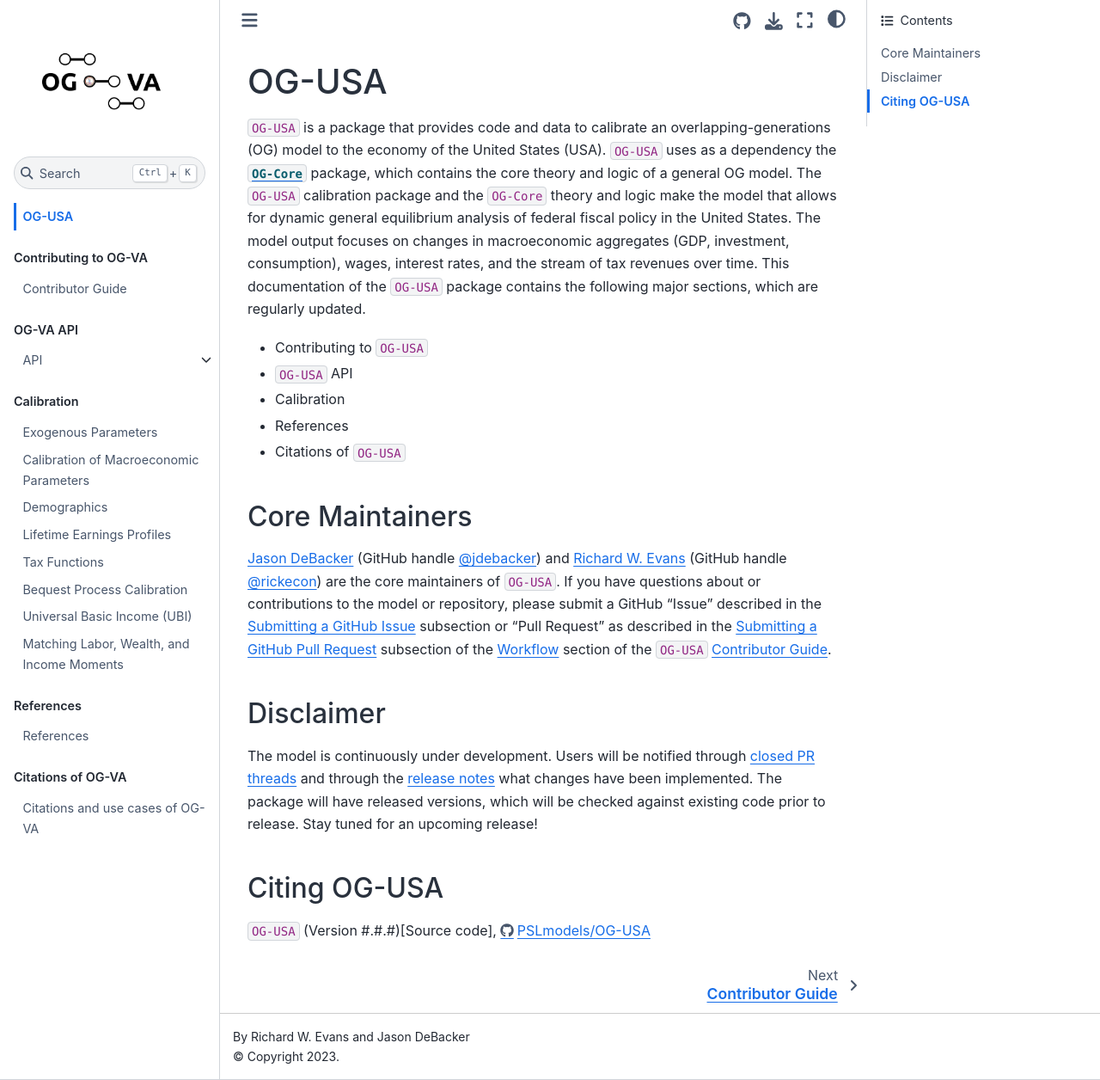
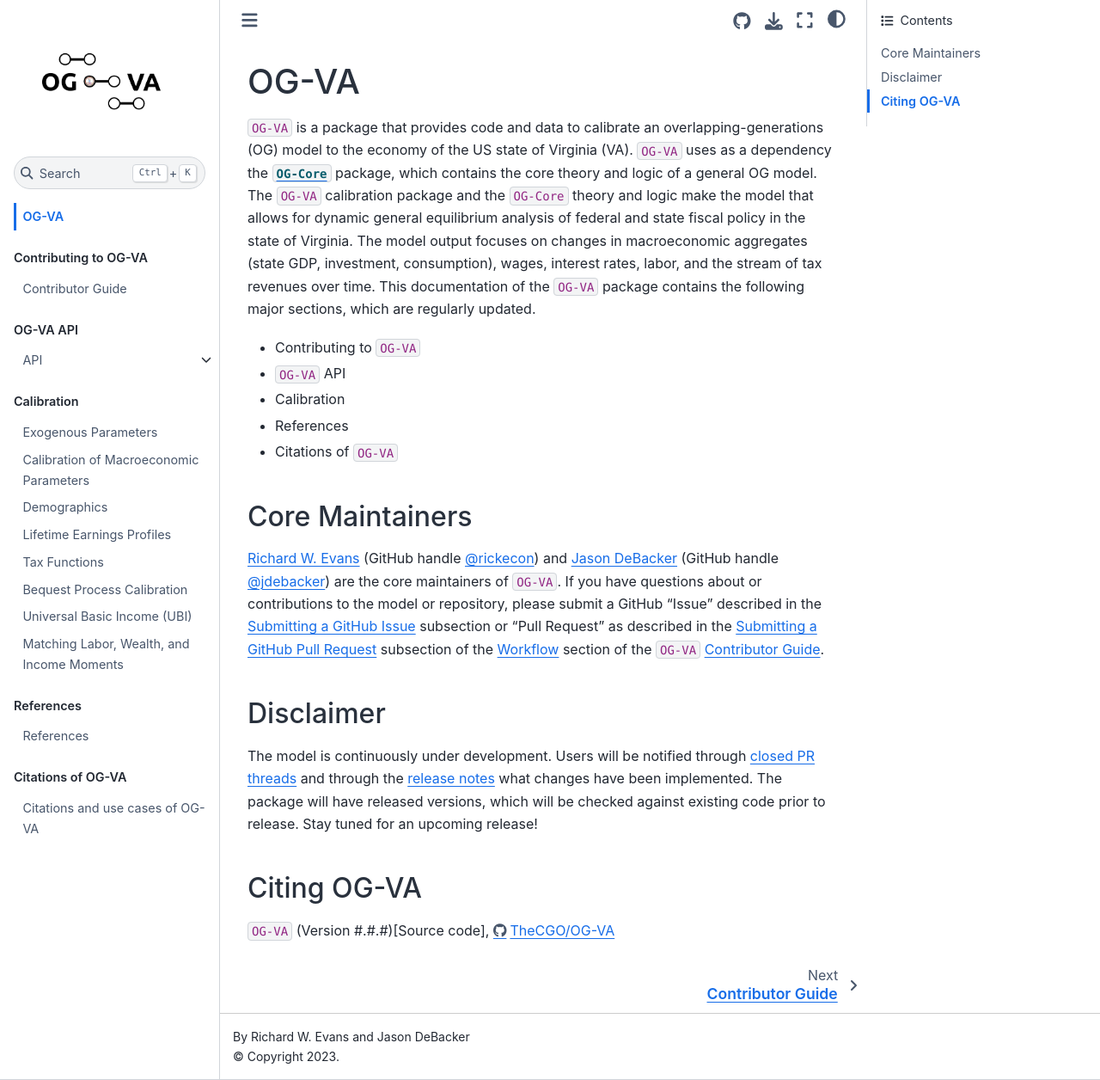
Before and after one commit to jdebacker/OG-VA, a Jupyter Book: the page built from docs/book/content/intro/intro.md, in a window 1280 px wide and 1256 px high. Shown: the whole window at 86% size. Built offline with Jupyter Book 1.0.4 settings and Sphinx 7.4.7 and the Sphinx Book theme 1.1.4, drawn with Linux system fonts in a browser that asks for light colours.

Commit message:
Updated intro.md

```diff
--- a/docs/book/content/intro/intro.md
+++ b/docs/book/content/intro/intro.md
@@ -1,28 +1,28 @@
 (Chap_Intro)=
-# OG-USA
+# OG-VA
 
-`OG-USA` is a package that provides code and data to calibrate an overlapping-generations (OG) model to the economy of the United States (USA). `OG-USA` uses as a dependency the [`OG-Core`](https://pslmodels.github.io/OG-Core/) package, which contains the core theory and logic of a general OG model. The `OG-USA` calibration package and the `OG-Core` theory and logic make the model that allows for dynamic general equilibrium analysis of federal fiscal policy in the United States. The model output focuses on changes in macroeconomic aggregates (GDP, investment, consumption), wages, interest rates, and the stream of tax revenues over time. This documentation of the `OG-USA` package contains the following major sections, which are regularly updated.
+`OG-VA` is a package that provides code and data to calibrate an overlapping-generations (OG) model to the economy of the US state of Virginia (VA). `OG-VA` uses as a dependency the [`OG-Core`](https://pslmodels.github.io/OG-Core/) package, which contains the core theory and logic of a general OG model. The `OG-VA` calibration package and the `OG-Core` theory and logic make the model that allows for dynamic general equilibrium analysis of federal and state fiscal policy in the state of Virginia. The model output focuses on changes in macroeconomic aggregates (state GDP, investment, consumption), wages, interest rates, labor, and the stream of tax revenues over time. This documentation of the `OG-VA` package contains the following major sections, which are regularly updated.
 
-* Contributing to `OG-USA`
-* `OG-USA` API
+* Contributing to `OG-VA`
+* `OG-VA` API
 * Calibration
 * References
-* Citations of `OG-USA`
+* Citations of `OG-VA`
 
 
 (Sec_CoreMaintainers)=
 ## Core Maintainers
 
-[Jason DeBacker](https://www.jasondebacker.com/) (GitHub handle [@jdebacker](https://github.com/jdebacker)) and [Richard W. Evans](https://sites.google.com/site/rickecon/) (GitHub handle [@rickecon](https://github.com/rickecon)) are the core maintainers of `OG-USA`. If you have questions about or contributions to the model or repository, please submit a GitHub "Issue" described in the {ref}`Sec_GitHubIssue` subsection or "Pull Request" as described in the {ref}`Sec_GitHubPR` subsection of the {ref}`Sec_Workflow` section of the `OG-USA` {ref}`Chap_ContribGuide`.
+[Richard W. Evans](https://sites.google.com/site/rickecon/) (GitHub handle [@rickecon](https://github.com/rickecon)) and [Jason DeBacker](https://www.jasondebacker.com/) (GitHub handle [@jdebacker](https://github.com/jdebacker)) are the core maintainers of `OG-VA`. If you have questions about or contributions to the model or repository, please submit a GitHub "Issue" described in the {ref}`Sec_GitHubIssue` subsection or "Pull Request" as described in the {ref}`Sec_GitHubPR` subsection of the {ref}`Sec_Workflow` section of the `OG-VA` {ref}`Chap_ContribGuide`.
 
 
 (Sec_Disclaimer)=
 ## Disclaimer
 
-The model is continuously under development. Users will be notified through [closed PR threads](https://github.com/PSLmodels/OG-USA/pulls?q=is%3Apr+is%3Aclosed) and through the [release notes](https://github.com/PSLmodels/OG-USA/releases) what changes have been implemented. The package will have released versions, which will be checked against existing code prior to release. Stay tuned for an upcoming release!
+The model is continuously under development. Users will be notified through [closed PR threads](https://github.com/TheCGO/OG-VA/pulls?q=is%3Apr+is%3Aclosed) and through the [release notes](https://github.com/TheCGO/OG-VA/releases) what changes have been implemented. The package will have released versions, which will be checked against existing code prior to release. Stay tuned for an upcoming release!
 
 
-(Sec_CitingOGUSA)=
-## Citing OG-USA
+(Sec_CitingOGVA)=
+## Citing OG-VA
 
-`OG-USA` (Version #.#.#)[Source code], https://github.com/PSLmodels/OG-USA
+`OG-VA` (Version #.#.#)[Source code], https://github.com/TheCGO/OG-VA
```
